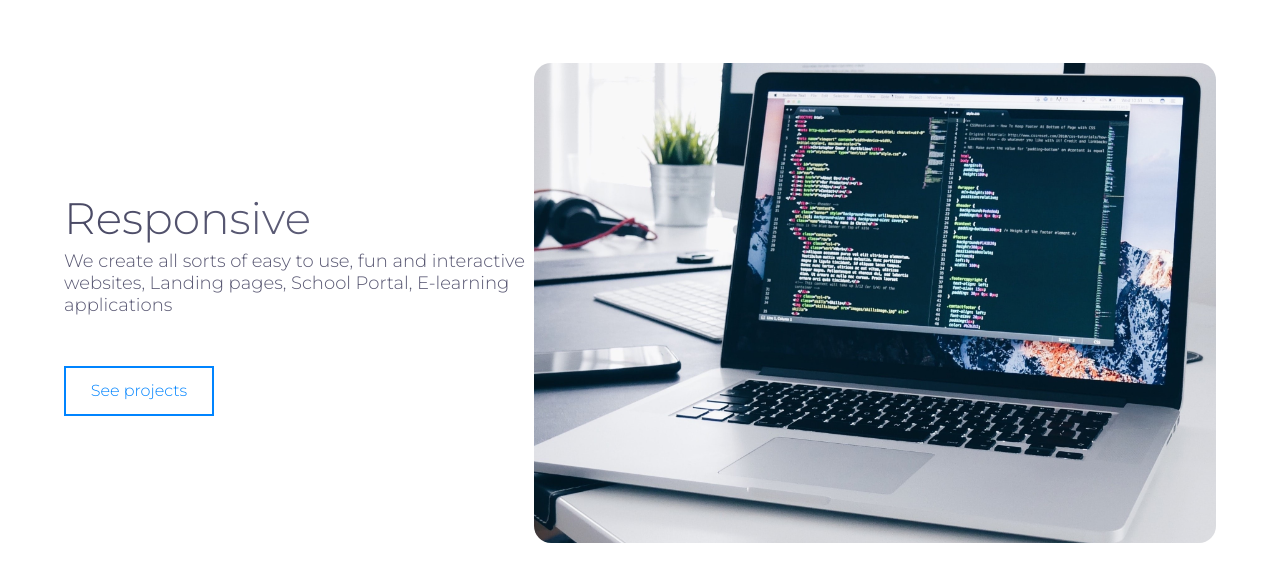
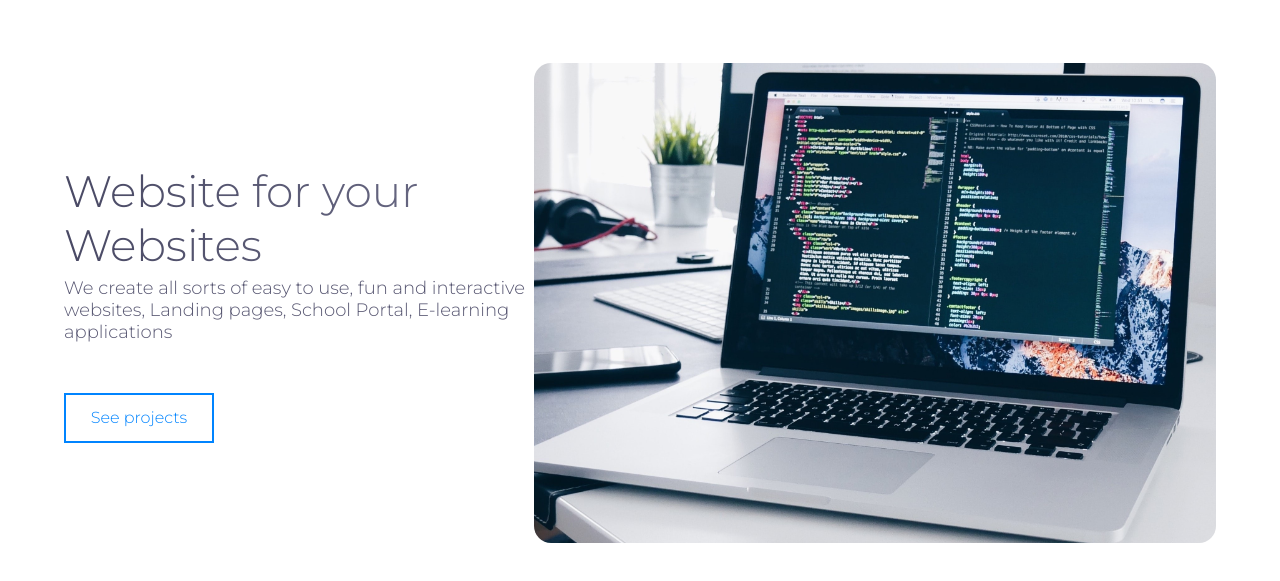
Before and after one commit to Tolanee/responsive-website, a plain HTML site: page index.html in a window 1280 px wide. Shown: the part 97-678 px from the top of the page. Drawn offline with Linux system fonts and the light colour scheme.

Commit message:
Name update

```diff
--- a/index.html
+++ b/index.html
@@ -7,7 +7,7 @@
   <link rel="stylesheet" href="style.css">
   <link rel="preconnect" href="https://fonts.gstatic.com">
   <link href="https://fonts.googleapis.com/css2?family=Montserrat:wght@300&display=swap" rel="stylesheet">
-  <title>Landing Page</title>
+  <title>Software Dev</title>
 </head>
 <body>
  <header>
@@ -26,7 +26,7 @@
    <section class="presentation">
      <div class="introduction">
        <div class="intro-text">
-         <h1>Responsive</h1>
+         <h1>Website for your Websites</h1>
          <p>
            We create all sorts of easy to use, fun and interactive websites, Landing pages, School Portal, E-learning applications
          </p>
```
